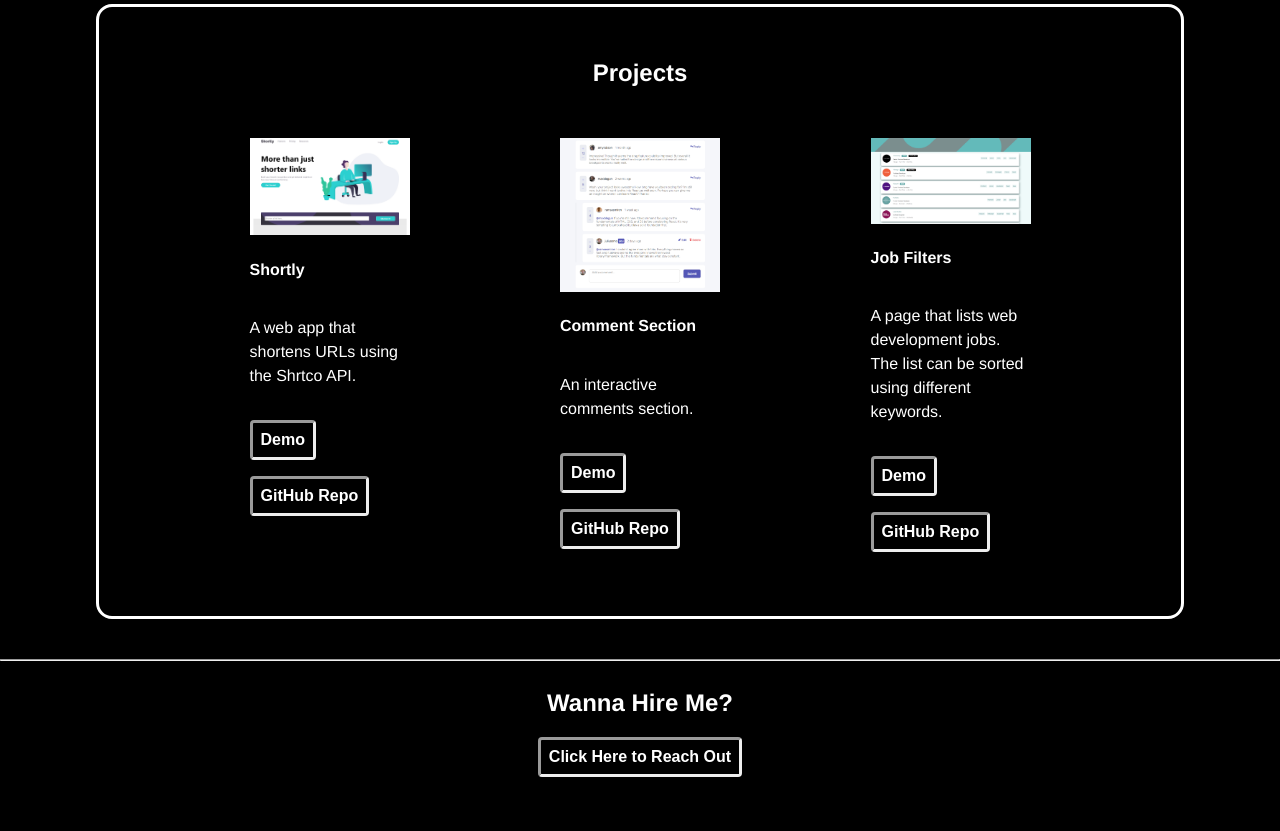
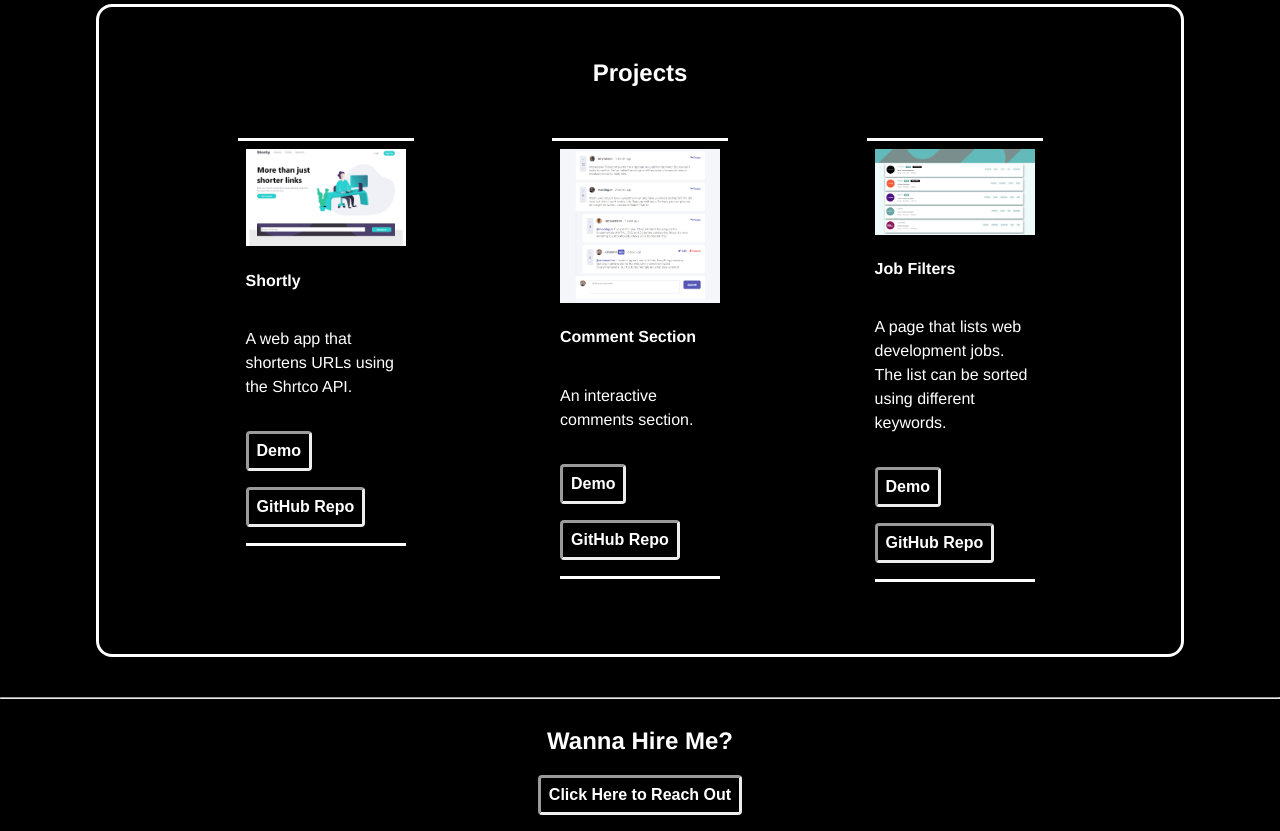
Before and after one commit to roc2246/portfolio-2.0, a Svelte app: page / in a window 1280 px wide. Shown: the part 1720-2551 px from the top of the page. Before the commit the page ends 2513 px from the top, so only its background shows below. Built offline with nearby package versions, Linux system fonts and the light colour scheme.

Commit message:
Added top and bottom borders to .project

```diff
--- a/src/components/Project.svelte
+++ b/src/components/Project.svelte
@@ -23,6 +23,7 @@
       <button class="btn--project"> GitHub Repo </button>
     </a>
   </div>
+<!-- <hr class="project__post"> -->
 </div>
 
 <style lang="scss">
@@ -32,12 +33,25 @@
 
     width: 10rem;
     margin: 2rem;
+    padding: .5rem;
+    border-top: solid;
+    // border-left: solid;
+    // border-right: solid;
     &__image{
        & > img{
         width: 10rem;
         height: auto;
        }
     }
+    &__btn-box{
+        border-bottom: solid;
+        padding-bottom: 1rem;
+
+    }
+    // &__post{
+    //     margin-top: 0;
+    //     height: 2rem;
+    // }
   }
 
   .btn{
```
